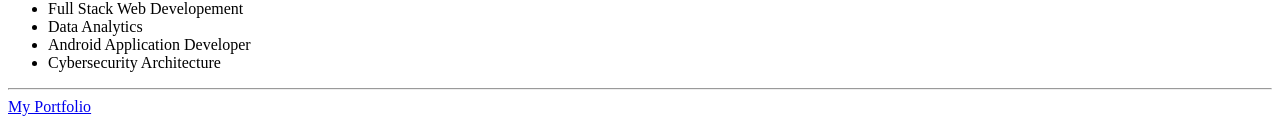
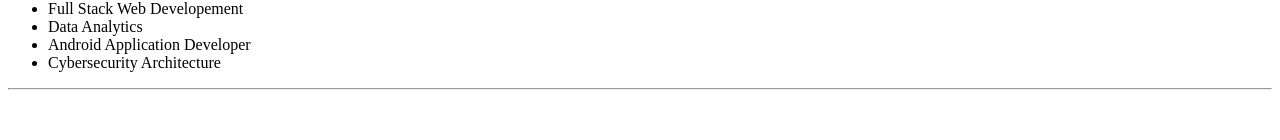
Before and after one commit to swayam-singh/My-Resume, a plain HTML site: page Index.html in a window 1280 px wide. Shown: the part 657-797 px from the top of the page. Drawn offline with Linux system fonts and the light colour scheme.

Commit message:
Index.html

```diff
--- a/Index.html
+++ b/Index.html
@@ -37,6 +37,5 @@
         </ul>
     </p>
     <hr>
-    <a href="./index.html">My Portfolio</a>
 </body>
 </html>
```
